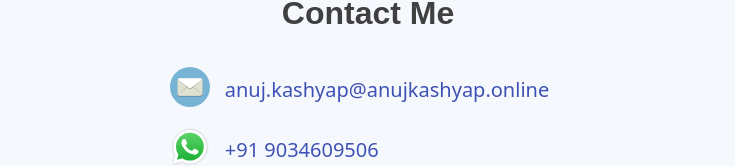
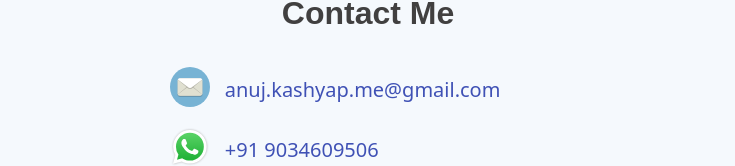
Before and after one commit to Anuj-Kashyap-03/portfolio, a Next.js app: page / in a window 1280 px wide. Shown: the part 2501-2667 px from the top of the page, without its empty margins (272-1007 px from the left). Built offline with nearby package versions, Linux system fonts and the light colour scheme.

Commit message:
change the gmail and cv

```diff
--- a/Components/Contact/Contact.tsx
+++ b/Components/Contact/Contact.tsx
@@ -42,8 +42,8 @@ const ContactItem = styled("div")({
 
 const contacts = [
   {
-    link: "mailto:anuj.kashyap@anujkashyap.online",
-    text: "anuj.kashyap@anujkashyap.online",
+    link: "mailto:anuj.kashyap.me@gmail.com",
+    text: "anuj.kashyap.me@gmail.com",
     image: "/Images/email.svg",
   },
   {
--- a/Components/Navbar/NavItems.tsx
+++ b/Components/Navbar/NavItems.tsx
@@ -13,7 +13,7 @@ import MenuItem from "./MenuItem";
 
 const variants = {
   open: {
-    transition: { staggerChildren: .07, delayChildren: 0.3 },
+    transition: { staggerChildren: .07, delayChildren: 0.1 },
   },
   closed: {
     transition: { staggerChildren: .05, staggerDirection: -1 },
```
Also changed, not shown: 1 other file (tests, documents, lock files or other folders).
